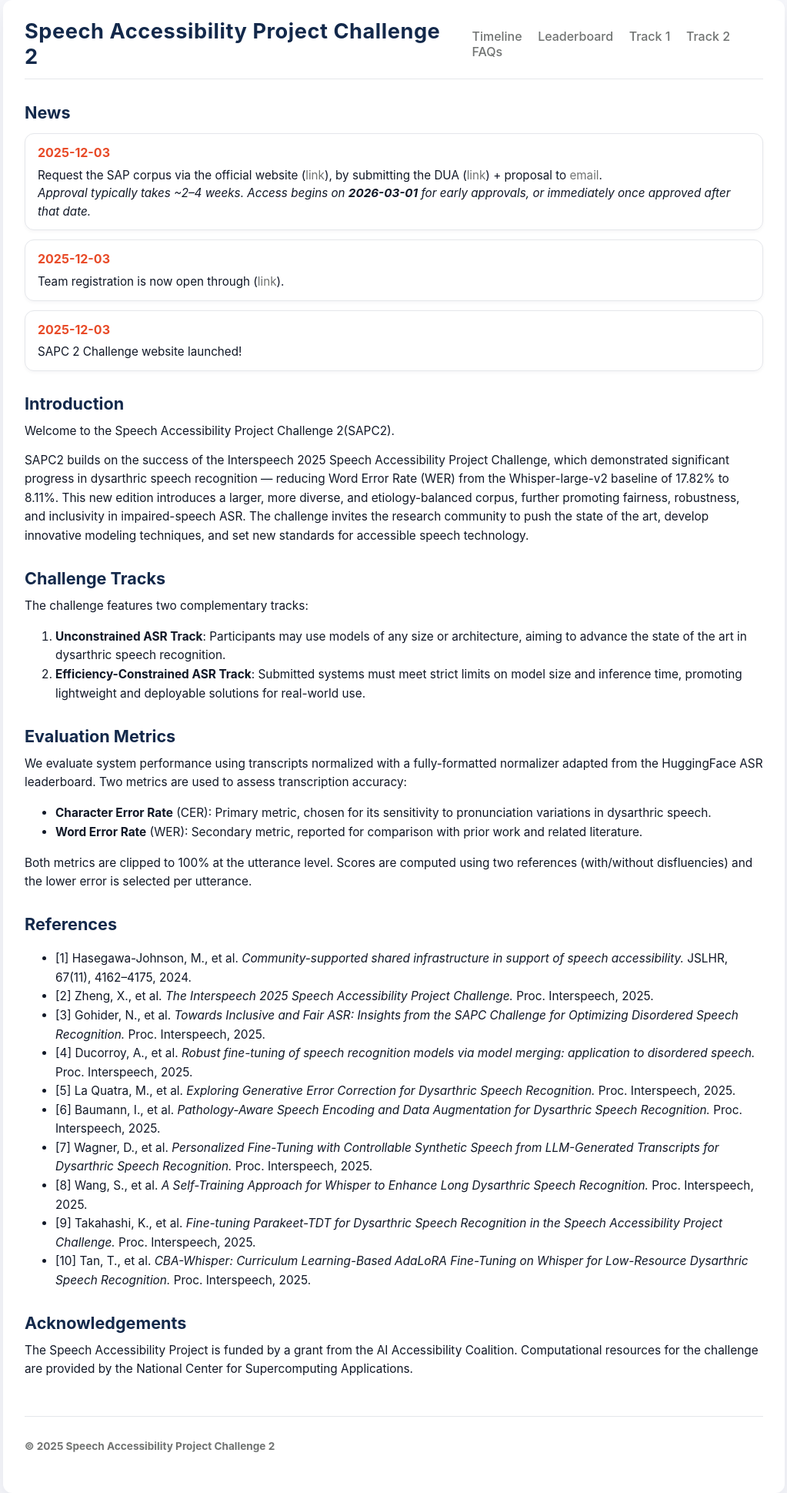
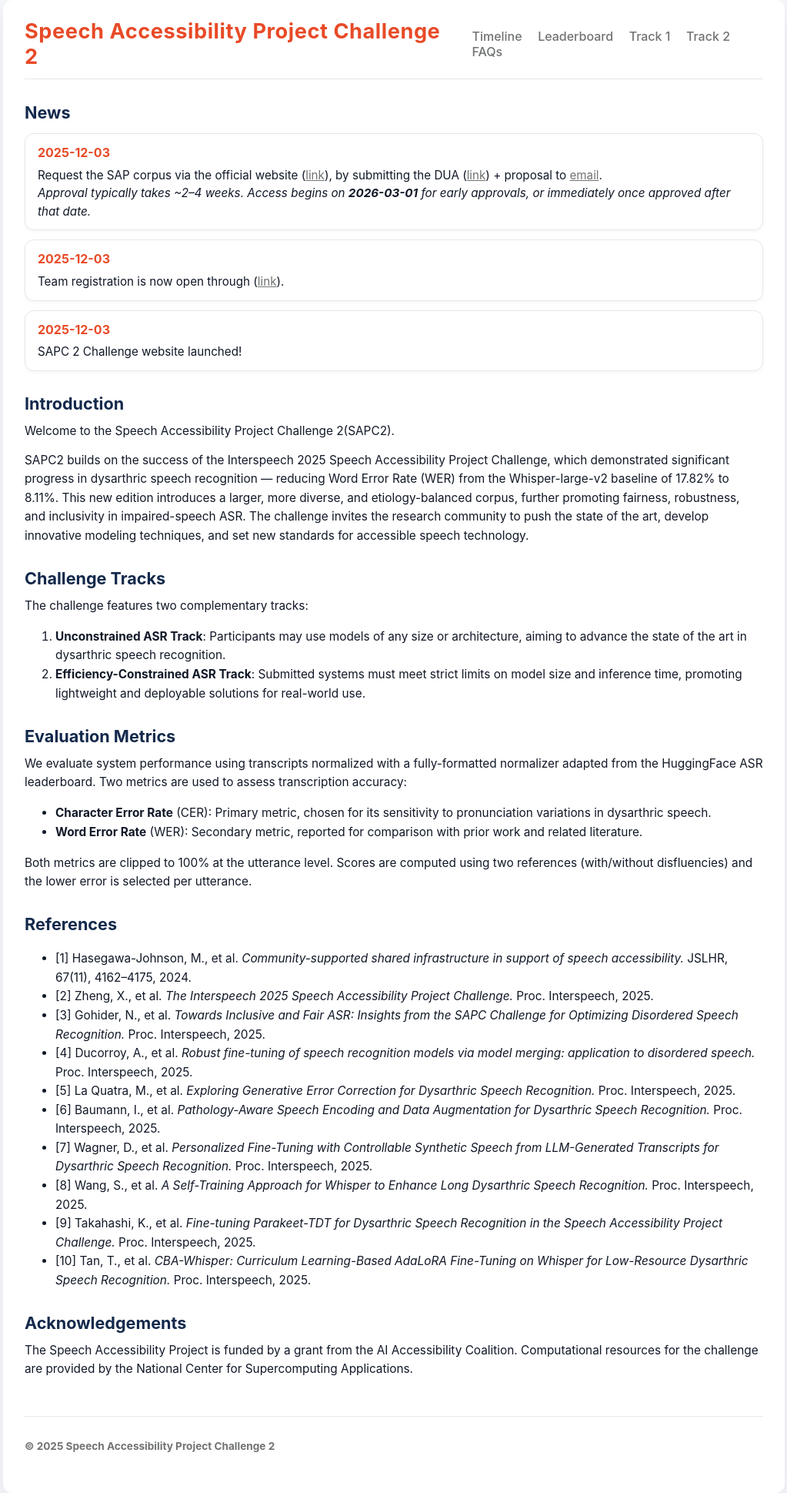
Before and after one commit to xiuwenz2/SAPC2-website, a Jekyll site: the page built from index.md, in a window 1280 px wide. Shown: the whole page at 77% size, without its empty margins (128-1151 px from the left). Built offline with Jekyll 4.4.1, drawn with Linux system fonts in a browser that asks for light colours.

Commit message:
Update link styles in style.css
Change link colors and text decoration in site styles.

```diff
--- a/assets/css/style.css
+++ b/assets/css/style.css
@@ -40,6 +40,7 @@ body {
 /* Ensure site title never underlined */
 .site-title,
 .site-title:hover {
+  color: #E84A27;
   text-decoration: none;
 }
 
@@ -133,6 +134,7 @@ a {
 /* Links inside main content area */
 .page-content a {
   color: #707372;
+  text-decoration: underline;
 }
 
 /* Underline + orange hover ONLY in content */
```
